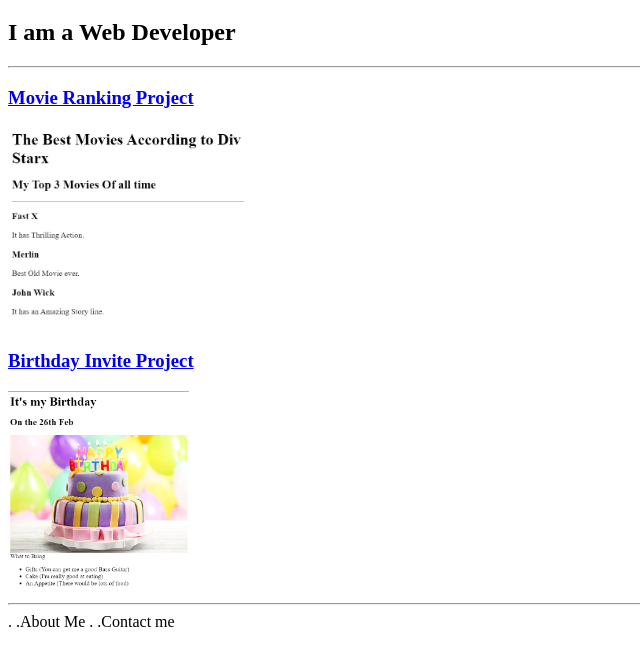
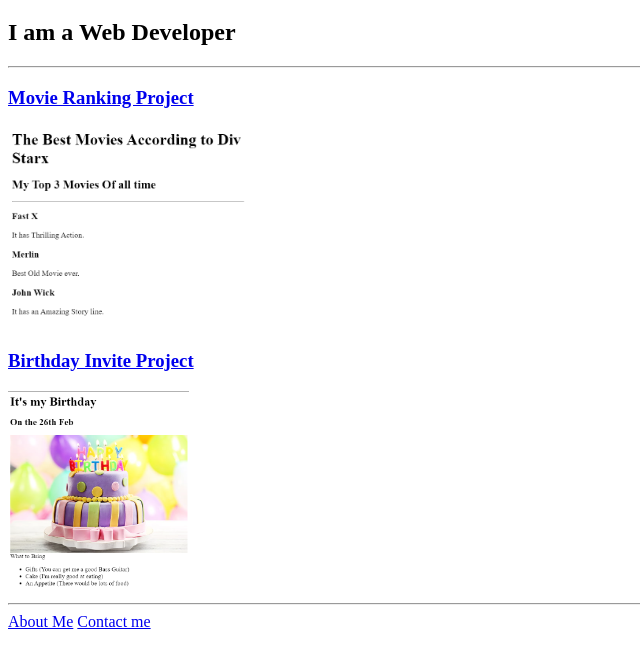
Before and after one commit to Divstarx/Divine-s-Capstone-Project, a plain HTML site: page index.html in a window 1280 px wide. Shown: the part 61-726 px from the top of the page, without its empty margins (0-640 px from the left). Drawn offline with Linux system fonts and the light colour scheme.

Commit message:
Add files via upload

```diff
--- a/index.html
+++ b/index.html
@@ -15,8 +15,8 @@
         <h3><a href="./public/birthday-invite.html">Birthday Invite Project</a></h3>
         <img src="./assets/images/Div Birthday.png" height="200" alt="birthday invite project preview"/>
         <hr />
-     . .<a .href="./public/about.html">About Me</a>
-     . .<a .href="./public/contact.html">Contact me</a>
+        <a href="./public/about.html">About Me</a>
+        <a href="./public/contact.html">Contact me</a>
     </body>
 
 </html>
```
